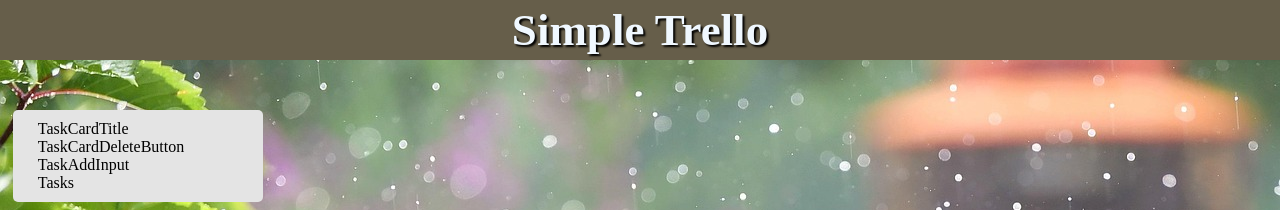
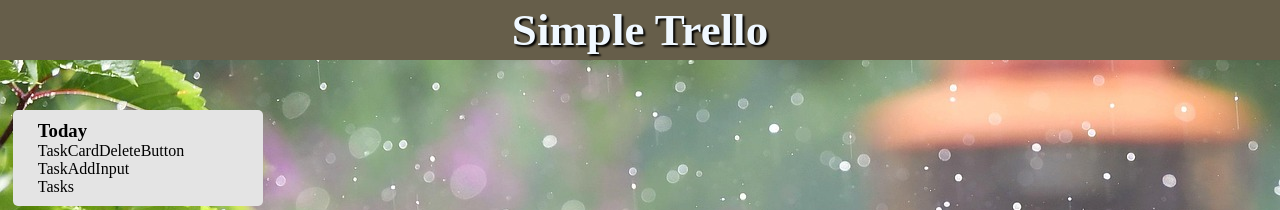
Before and after one commit to uttih/trello-clone, a React (Create React App) app: page / in a window 1280 px wide. Shown: the top 210 px of the page. Built offline with nearby package versions, Linux system fonts and the light colour scheme.

Commit message:
2023/10/15
TaskCardTitle 6-29

```diff
--- a/src/components/task/TaskCardTitle.jsx
+++ b/src/components/task/TaskCardTitle.jsx
@@ -1,5 +1,31 @@
-import React from "react";
+import React, { useState } from "react";
 
 export const TaskCardTitle = () => {
-  return <div>TaskCardTitle</div>;
+  const [isClick, setIsClick] = useState(false);
+  const [inputCardTitle, setInputCardTitle] = useState("Today");
+
+  const handleClick = () => {
+    setIsClick(true);
+  };
+
+  const handleChange = (e) => {
+    setInputCardTitle(e.target.value);
+  };
+
+  const handleSubmit = (e) => {
+    e.preventDefault();
+    setIsClick(false);
+  };
+
+  return (
+    <div onClick={handleClick}>
+      {isClick ? (
+        <form onSubmit={handleSubmit}>
+          <input type="text" onChange={handleChange} />
+        </form>
+      ) : (
+        <h3>{inputCardTitle}</h3>
+      )}
+    </div>
+  );
 };
```
